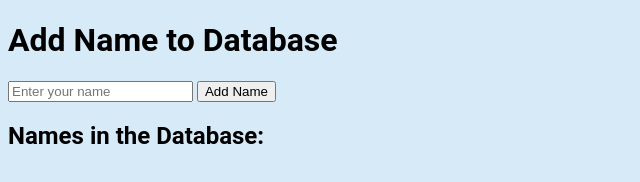
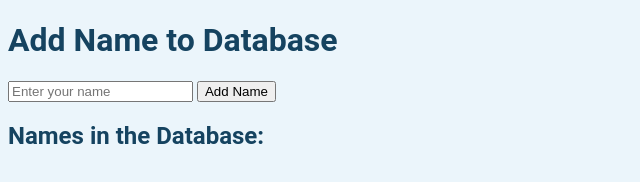
Before and after one commit to IKOKHONDEEKHONDERM/LAMP, a website: page app/index.html in a window 1280 px wide. Shown: the whole page, without its empty margins (0-640 px from the left). Drawn offline with Linux system fonts and the light colour scheme; no server answers.

Commit message:
update7-1-2025

```diff
--- a/app/index.html
+++ b/app/index.html
@@ -6,8 +6,9 @@
     <title>Add Name to Database</title>
     <style>
         body {
-            background-color: #d6eaf8;
+            background-color: #ebf5fb;
             font-family: 'Roboto', sans-serif;
+            color: #154360;
         }
     </style>
 </head>
```
